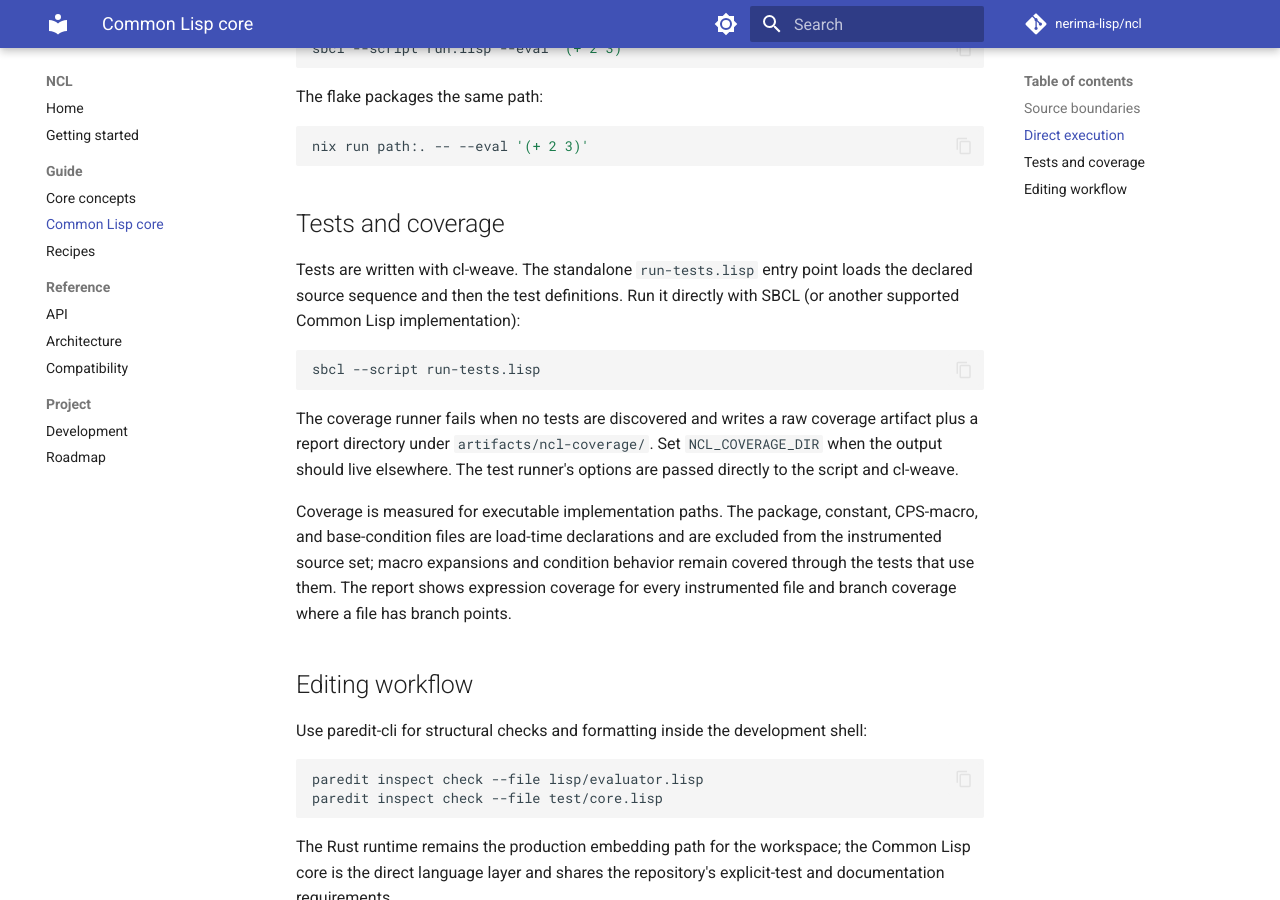
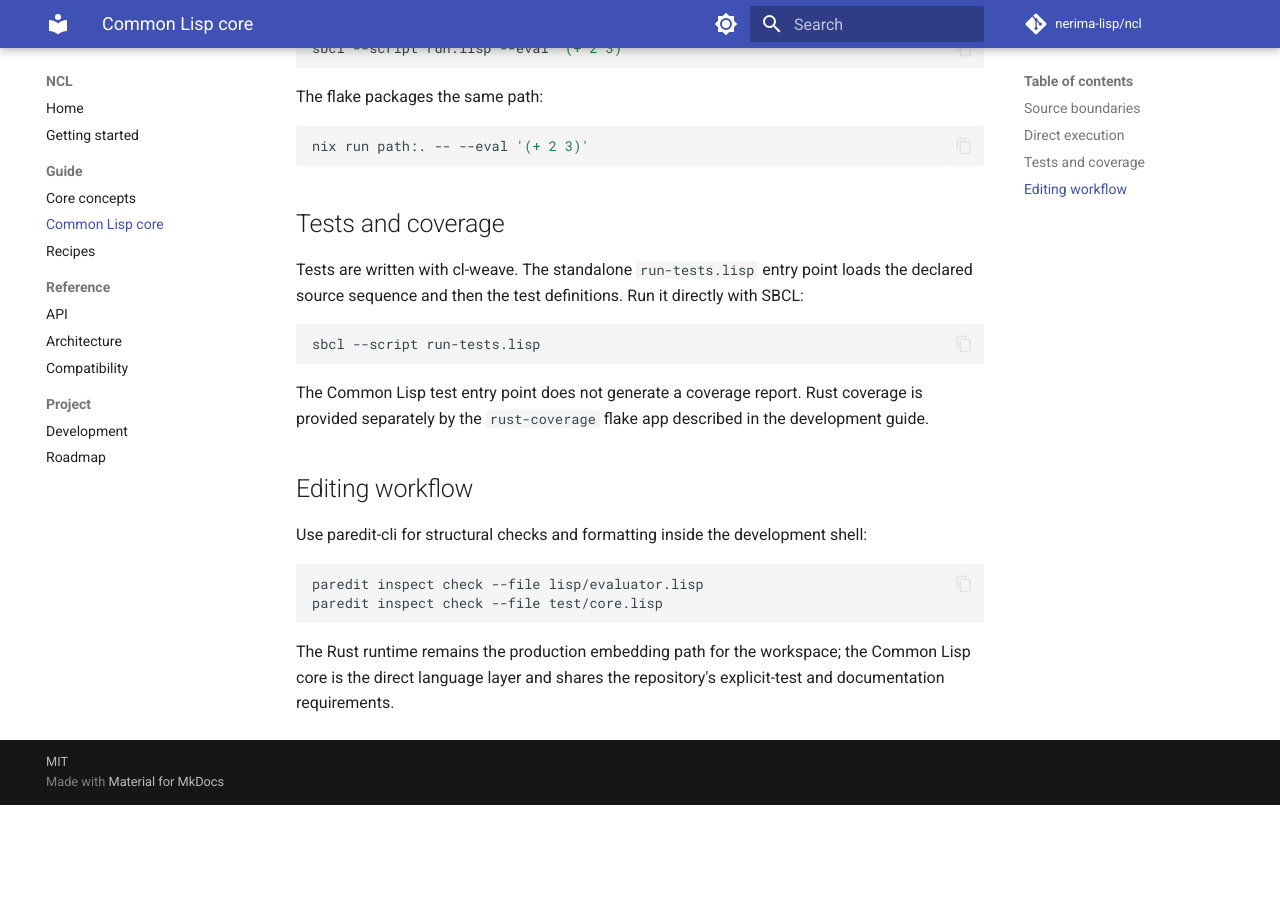
Before and after one commit to nerima-lisp/ncl, an MkDocs documentation site: the page built from docs/src/guide/common-lisp-core.md, in a window 1280 px wide and 900 px high, scrolled down 1312 px. Built offline with MkDocs 1.6.1 and Material for MkDocs 9.7.7, drawn with Linux system fonts in a browser that asks for light colours; comment, search, counter and statistics services are not loaded; after the commit the page ends 2117 px from its top, so only the background shows below that.

Commit message:
docs: correct Common Lisp test coverage guidance

```diff
--- a/docs/src/guide/common-lisp-core.md
+++ b/docs/src/guide/common-lisp-core.md
@@ -53,23 +53,15 @@ nix run path:. -- --eval '(+ 2 3)'
 
 Tests are written with cl-weave. The standalone `run-tests.lisp` entry point
 loads the declared source sequence and then the test definitions. Run it
-directly with SBCL (or another supported Common Lisp implementation):
+directly with SBCL:
 
 ~~~sh
 sbcl --script run-tests.lisp
 ~~~
 
-The coverage runner fails when no tests are discovered and writes a raw
-coverage artifact plus a report directory under `artifacts/ncl-coverage/`.
-Set `NCL_COVERAGE_DIR` when the output should live elsewhere.
-The test runner's options are passed directly to the script and cl-weave.
-
-Coverage is measured for executable implementation paths. The package,
-constant, CPS-macro, and base-condition files are load-time declarations and
-are excluded from the instrumented source set; macro expansions and condition
-behavior remain covered through the tests that use them. The report shows
-expression coverage for every instrumented file and branch coverage where a
-file has branch points.
+The Common Lisp test entry point does not generate a coverage report. Rust
+coverage is provided separately by the `rust-coverage` flake app described in
+the development guide.
 
 ## Editing workflow
 
```
Also changed, not shown: docs/src/project/development.md (+2 -2 lines).
